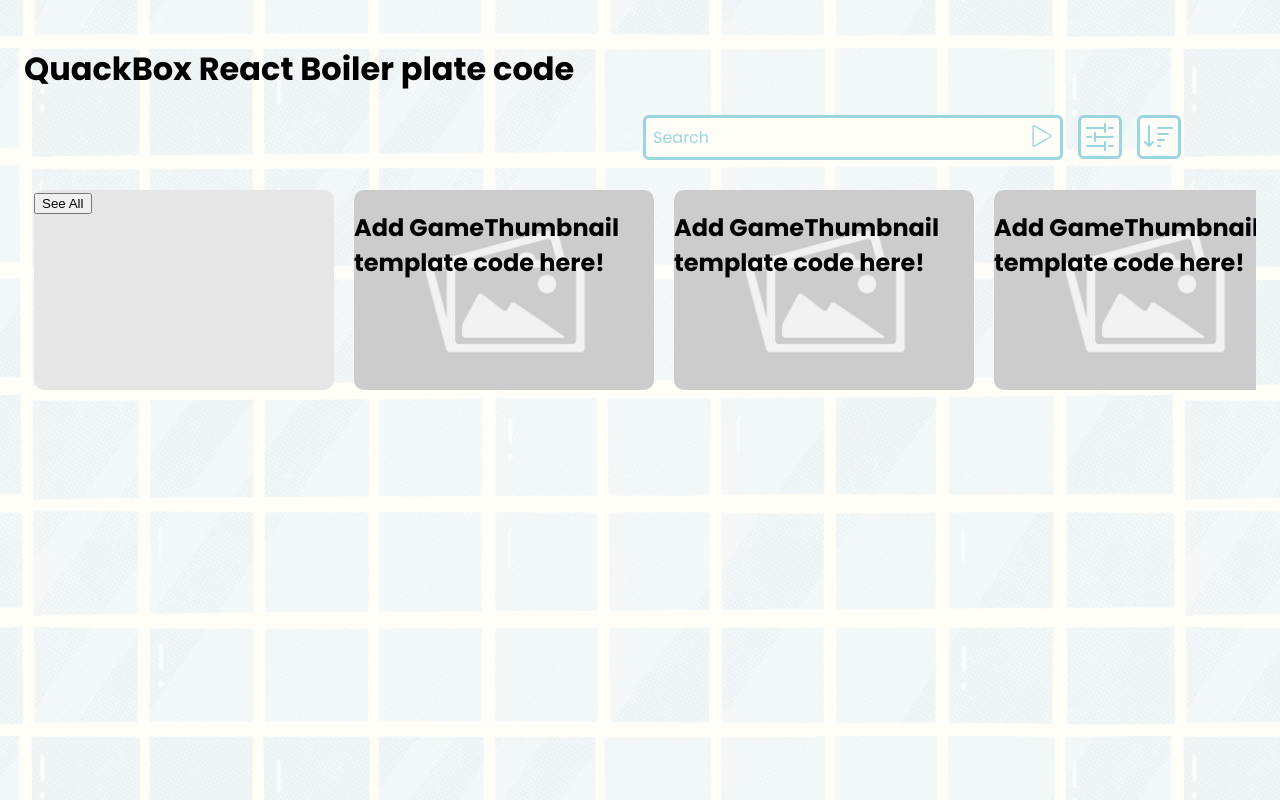
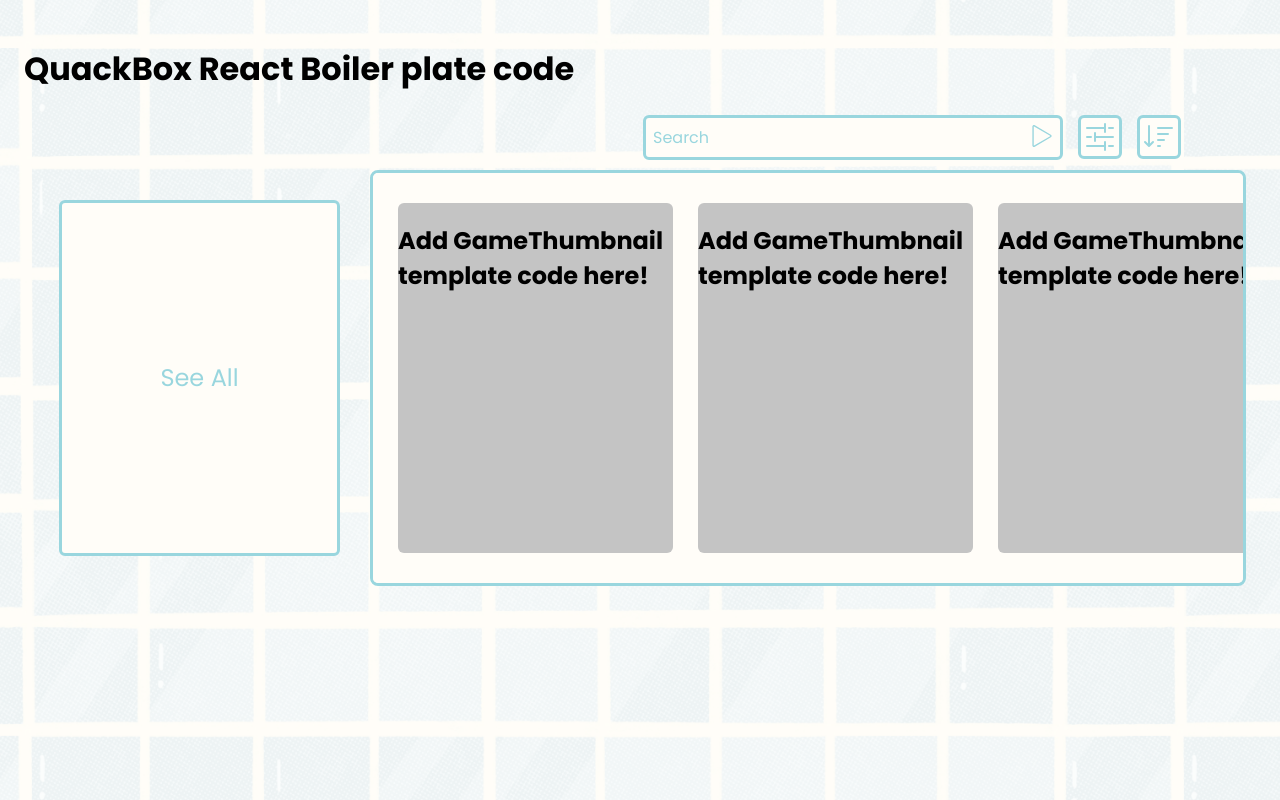
Before and after one commit to rit-coms/COMS-Console, a React (Create React App) app in the folder frontend/: page / in a window 1280 px wide. Built offline with nearby package versions, Linux system fonts and the light colour scheme.

Commit message:
styled the game gallery to support both views

```diff
--- a/frontend/src/components/GameGallery.js
+++ b/frontend/src/components/GameGallery.js
@@ -1,5 +1,6 @@
 import React, { useState } from 'react';
 import GameThumbnail from "./GameThumbnail";
+import { BsArrowLeft } from "react-icons/bs";
 import '../styles/GameGallery.css';
 
 export default function GameGallery() {
@@ -75,26 +76,47 @@ export default function GameGallery() {
     };
 
 	return (
-        <div className={showFullGallery ? 'game-gallery wrap' : 'game-gallery'}>
-            <div className="card" style={{ 'backgroundColor': '#e6e6e6' }}>
-                <button onClick={handleSeeAllClick}>
-                    {showFullGallery ? 'Show Less' : 'See All'}
-                </button>
+		<div className='game-gallery'>
+
+			{/* See All || null */}
+			{!showFullGallery ?
+				<div className="see-all-container" onClick={handleSeeAllClick}>
+					<div className='game-gallery-card see-all-button'>See All</div>
 				</div>
+				: null
+			}
 
+			{/* Game Gallery View */}
+			<div className='game-gallery-container'>
+				{/* Back Button || null */}
+				{showFullGallery ?
+					<div className='game-gallery-text-container' onClick={handleSeeAllClick}>
+						<span className='back-button-title'>
+							<BsArrowLeft className='back-button-icon'/>
+							&nbsp; Back
+						</span>
+					</div>
+					: null
+				}
+
+				{/* Full Vertical Gallery || Select Horizontal Gallery */}
+				<div className={showFullGallery ? 'game-carousel full-gallery' : 'game-carousel'}>
 					{showFullGallery
 						? games.map((game) =>
-					<div className="card" style={{ 'backgroundColor': '#e6e6e6' }}>
+							<div className="game-gallery-card">
 								<GameThumbnail key={game}></GameThumbnail>
 							</div>
 						)
 						// TODO reserve for previous 6 games played
 						: games.slice(0, 6).map((game) =>
-					<div className="card" style={{ 'backgroundColor': '#e6e6e6' }}>
+							<div className="game-gallery-card">
 								<GameThumbnail key={game}></GameThumbnail>
 							</div>
 						)
 					}
 				</div>
+			</div>
+
+		</div>
     );
 }
--- a/frontend/src/styles/GameGallery.css
+++ b/frontend/src/styles/GameGallery.css
@@ -1,33 +1,99 @@
+
 .game-gallery {
     display: flex;
-    overflow-x: scroll;
-    justify-content: flex-start;
-    width: 100%;
-    padding: 20px 0;
-}
+    padding: 10px;
 
-.wrap {
-    flex-wrap: wrap;
+    /* Game Gallery Card */
+    .game-gallery-card {
+        background-color: #C4C4C4;
+        display: inline-flex;
+        justify-content: center;
+        height: 350px;
+        min-width: 275px;
+        max-width: 275px;
+        margin-left: 25px;
+        border-radius: 6px;
+
+    }
+
+    .game-gallery-card:hover {
+        cursor: pointer;
+        padding: 2px;
+        box-shadow: 3px 3px 3px rgba(196, 196, 196, 0.5);
+    }
+
+    /* See All Button */
+    .see-all-container {
+        padding: 30px 0px 30px 0px;
+
+        .see-all-button {
+            background-color: var(--off-white);
+            border: 3px solid var(--cyan);
+            margin-right: 30px;
+            align-items: center;
+            color: var(--cyan);
+            font-size: 24px;
+        }
+    }
+
+    /* Game Gallery Container */
+    .game-gallery-container {
+        background-color: var(--off-white);
+        border: 3px solid var(--cyan);
+        border-radius: 8px;
+        display: block;
+        width: 100%;
+        overflow-x: scroll;
+        padding: 30px 0px 30px 0px;
+
+        .game-gallery-text-container {
+            position: sticky;
+            left: 0px;
+            padding: 10px;
+            color: var(--cyan);
+        }
+
+        .back-button-title {
+            background-color: var(--off-white);
+            display: flex;
+            justify-content: left;
+            align-items: center;
+            width: fit-content;
+            padding: 10px 20px 10px 20px;
+            border-radius: 6px;
+            border: 3px solid var(--cyan);
+
+            .back-button-icon {
+                justify-content: center;
+                font-size: 24px;
+            }
+        }
+
+        .back-button-title:hover {
+            cursor: pointer;
+            padding: 12px 22px 12px 22px;
+            box-shadow: 3px 3px 3px rgba(196, 196, 196, 0.5);
+        }
+
+        .game-carousel {
+            display: flex;
+        }
+
+        .full-gallery {
+            flex-wrap: wrap;
+            justify-content: space-around;
+        }
+
+        .full-gallery .game-gallery-card {
+            margin: 25px;
+
+        }
+
+    }
+
 }
 
 /* remove the scrollbar */
-/* ::-webkit-scrollbar {
-    width: 0px;
-} */
-
-.card {
-    /* background-color: 'red'; */
-    flex: 0 0 auto;
-    width: 300px;
-    height: 200px;
-    border-radius: 10px;
-    margin: 10px;
-    background-image: url('../assets/placeholder.jpg');
-    background-size: cover;
-    background-repeat: no-repeat;
-    background-position: center center;
+::-webkit-scrollbar {
+    display: none;
 }
-
-.card:first-child {
-    background-image: none;
-}
```
Lines whose indentation alone changed are shown as unchanged.
